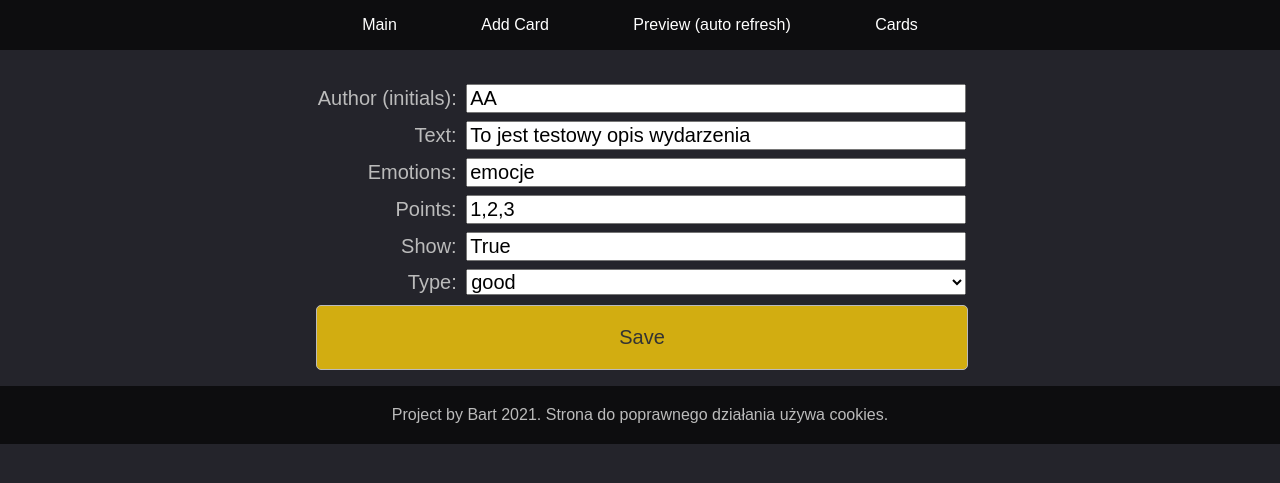
After one commit to bartiniem/BoardViewer, a Flask app: page /management/card/1 in a window 1280 px wide. The commit adds this page. Shown: the top 483 px of the page. Run offline with Flask 2, Linux system fonts and the light colour scheme.

Commit message:
Update dashboard view. Add management site.

```diff
--- a/datautils.py
+++ b/datautils.py
@@ -33,3 +33,12 @@ class DataUtils:
                     points_sum += int(points)
             card["points_sum"] = points_sum
         return cards
+
+    @staticmethod
+    def get_card_by_id(filename, card_id):
+        cards = DataUtils().load_yaml_data(filename)
+        matched_card = {}
+        for card in cards:
+            if str(card.get("id")) == str(card_id):
+                matched_card = card
+        return matched_card
--- a/main.py
+++ b/main.py
@@ -58,7 +58,7 @@ def add_card():
             card_text = request.form.get("card_text") if request.form.get("card_text") else ""
             card_type = request.form.get("card_type") if request.form.get("card_type") else ""
             cards = DataUtils().get_cards(CARDS_FILE)
-            new_card = {"author": card_author, "emotions": card_emotions, "id": id_to_set, "name": card_text,
+            new_card = {"author": card_author, "emotions": card_emotions, "id": int(id_to_set), "name": card_text,
                         "points": "", "show": False, "type": card_type}
             cards.append(new_card)
             DataUtils().save_data_to_yaml(cards, CARDS_FILE)
@@ -67,5 +67,44 @@ def add_card():
     return render_template('add_card.html', title="Add card", message=message)
 
 
+@app.route('/management/cards', methods=['GET', 'POST'])
+def management_cards():
+    cards = DataUtils().get_cards(CARDS_FILE)
+    return render_template('management_cards.html', title="Management cards", cards=cards)
+
+
+@app.route('/management/card/<card_id>', methods=['GET', 'POST'])
+def edit_card(card_id):
+    message = ""
+    if request.method == 'POST':
+        if request.form.get("save_card_btn"):
+            card_author = request.form.get("card_author") if request.form.get("card_author") else ""
+            card_emotions = request.form.get("card_emotions") if request.form.get("card_emotions") else ""
+            card_text = request.form.get("card_text") if request.form.get("card_text") else ""
+            card_type = request.form.get("card_type") if request.form.get("card_type") else ""
+            card_show = request.form.get("card_show") if request.form.get("card_show") else False
+            card_points = request.form.get("card_points") if request.form.get("card_points") else ""
+            cards = DataUtils().get_cards(CARDS_FILE)
+            new_card = {"author": card_author, "emotions": card_emotions, "id": int(card_id), "name": card_text,
+                        "points": card_points, "show": bool(card_show), "type": card_type}
+            for card in cards:
+                if str(card.get("id")) == str(card_id):
+                    card.update(new_card)
+            DataUtils().save_data_to_yaml(cards, CARDS_FILE)
+            message = "Saved card data: {}".format(new_card)
+    card = DataUtils().get_card_by_id(CARDS_FILE, card_id)
+    return render_template('edit_card.html', title="Edit card", card=card, message=message)
+
+
+@app.route('/management/showcard/<card_id>', methods=['GET', 'POST'])
+def show_card(card_id):
+    cards = DataUtils().get_cards(CARDS_FILE)
+    for card in cards:
+        if str(card.get("id")) == str(card_id):
+            card["show"] = False if card.get("show") in [True] else True
+    DataUtils().save_data_to_yaml(cards, CARDS_FILE)
+    return redirect(url_for('management_cards'))
+
+
 if __name__ == '__main__':
     app.run(debug=False, port=5002)
--- a/static/css/main.css
+++ b/static/css/main.css
@@ -186,6 +281,7 @@ body::-webkit-scrollbar-thumb {
     background-color: #d2ad11;
     color: #333;
     width: 100%;
+    font-size: 20px;
 }
 
 input, select {
--- /dev/null
+++ b/static/css/table.css
@@ -0,0 +1,25 @@
+.table {
+    border: 1px solid #656565;
+    border-collapse: collapse;
+    margin-left: auto;
+    margin-right: auto;
+    padding: 0.3em;
+    width: 100%;
+    background-color: #8c8980;
+    color: #1e1e21;
+}
+
+.table td{
+    border: 1px solid #656565;
+    padding: 0.3em 1em;
+}
+
+.table th{
+    border: 1px solid #656565;
+    background-color: #d2ad11;
+    padding: 0.3em 1em;
+}
+
+.table tr{
+    border: 1px solid #656565;
+}
--- a/templates/add_card.html
+++ b/templates/add_card.html
@@ -14,8 +14,8 @@
               <form method="post" class="form-main">
                   <div class="form-card">
                       <span class="form-line"><label class="form-label">Author (initials):</label><input type="text" class="form-element" name="card_author" maxlength="2"/></span>
-                      <span class="form-line"><label class="form-label">Text:</label><input type="text" class="form-element" name="card_text" maxlength="300"/></span>
-                      <span class="form-line"><label class="form-label">Emotions:</label><input type="text" class="form-element" name="card_emotions" maxlength="40"/></span>
+                      <span class="form-line"><label class="form-label">Text (200-chars):</label><input type="text" class="form-element" name="card_text" maxlength="200"/></span>
+                      <span class="form-line"><label class="form-label">Emotions (25-chars):</label><input type="text" class="form-element" name="card_emotions" maxlength="25"/></span>
                       <span class="form-line"><label class="form-label">Type:</label>
                           <select name="card_type" class="form-element">
                               <option value=""></option>
--- /dev/null
+++ b/templates/edit_card.html
@@ -0,0 +1,52 @@
+<!DOCTYPE html>
+<html lang="pl-PL">
+{% include 'head.html' %}
+<body class="body-bck">
+  {% include 'navbar_management.html' %}
+  <div id="main-window" class="main-window">
+      <div class="middle-cont">
+          {% if message %}
+            <span>{{message}}</span>
+          {% endif %}
+      </div>
+      <div class="middle-cont">
+          <div class="cards">
+              <form method="post" class="form-main">
+                  <div class="form-card">
+                      <span class="form-line">
+                          <label class="form-label">Author (initials):</label>
+                          <input type="text" class="form-element" name="card_author" maxlength="2" value="{{card.author}}"/>
+                      </span>
+                      <span class="form-line">
+                          <label class="form-label">Text:</label>
+                          <input type="text" class="form-element" name="card_text" maxlength="300" value="{{card.name}}"/>
+                      </span>
+                      <span class="form-line">
+                          <label class="form-label">Emotions:</label>
+                          <input type="text" class="form-element" name="card_emotions" maxlength="40" value="{{card.emotions}}"/>
+                      </span>
+                      <span class="form-line">
+                          <label class="form-label">Points:</label>
+                          <input type="text" class="form-element" name="card_points" maxlength="40" value="{{card.points}}"/>
+                      </span>
+                      <span class="form-line">
+                          <label class="form-label">Show:</label>
+                          <input type="text" class="form-element" name="card_show" maxlength="40" value="{{card.show}}"/>
+                      </span>
+                      <span class="form-line">
+                          <label class="form-label">Type:</label>
+                          <select name="card_type" class="form-element">
+                              <option value="{{card.type}}">{{card.type}}</option>
+                              <option value="good">good</option>
+                              <option value="bad">bad</option>
+                          </select>
+                      </span>
+                      <span class="form-line"><button type="submit" class="form-btn" name="save_card_btn" value="save_card">Save</button></span>
+                  </div>
+              </form>
+          </div>
+      </div>
+      {% include 'footer.html' %}
+  </div>
+</body>
+</html>
--- a/templates/head.html
+++ b/templates/head.html
@@ -2,4 +2,5 @@
     <title>{{title}}</title>
     <meta charset="utf-8">
     <link rel="stylesheet" href='/static/css/main.css' />
+    <link rel="stylesheet" href='/static/css/table.css' />
 </head>
--- /dev/null
+++ b/templates/navbar_management.html
@@ -0,0 +1,6 @@
+<div class="header-bar">
+        <span class="navbar"><a href="/">Main</a></span>
+        <span class="navbar"><a href="/add_card">Add Card</a></span>
+        <span class="navbar"><a href="/preview">Preview (auto refresh)</a></span>
+        <span class="navbar"><a href="/management/cards">Cards</a></span>
+</div>
```
Also changed, not shown: other parts of static/css/main.css (+103 -3 lines), data/cards.yaml (+33 -32 lines), templates/board_cards.html (+32 -14 lines), templates/cards_table.html (added, +43 -0 lines), templates/management_cards.html (added, +7 -0 lines).
